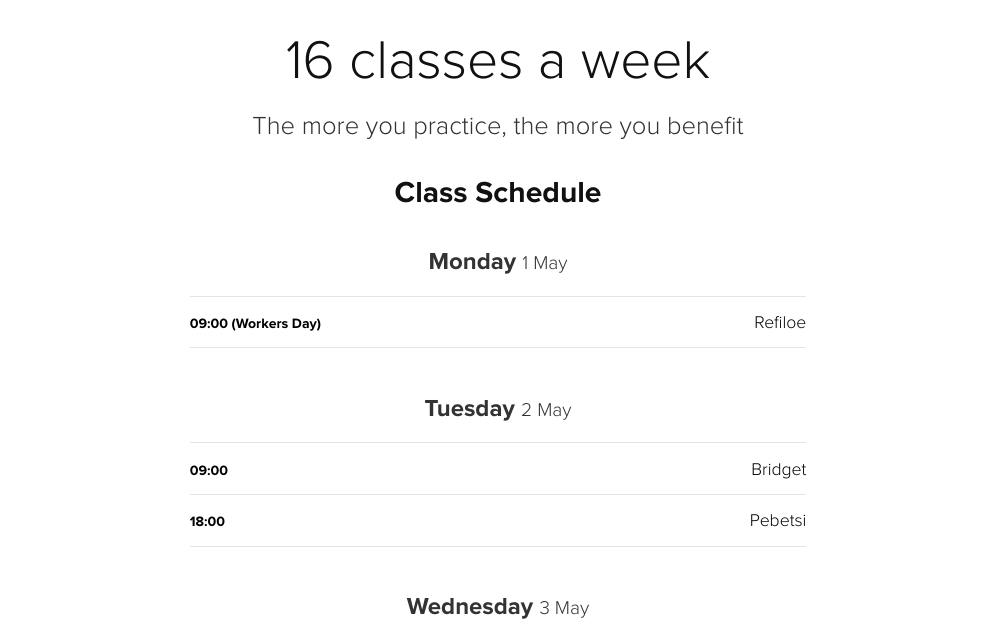
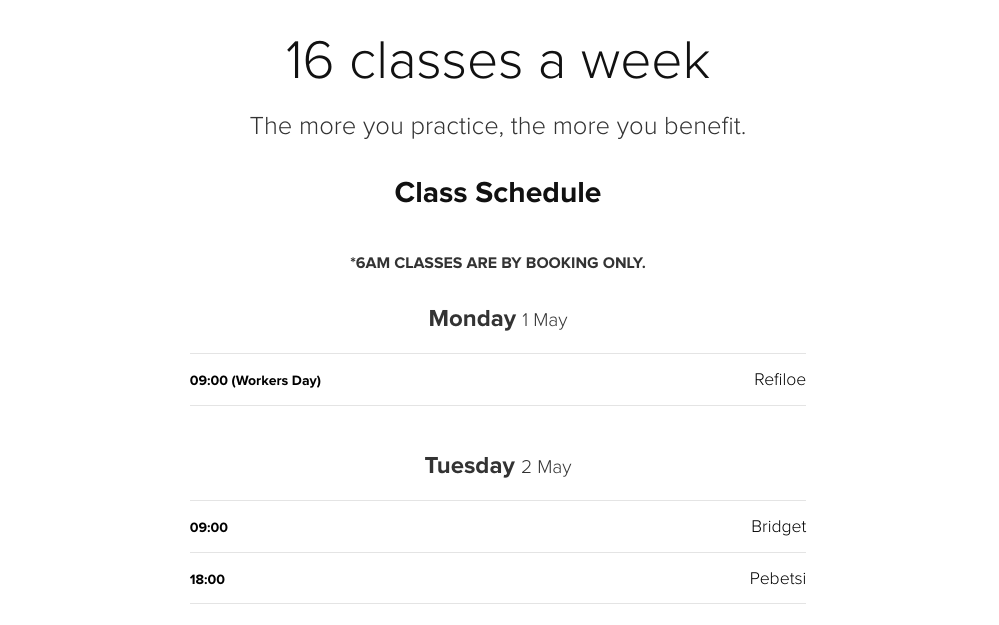
Before and after one commit to heyfarai/bikram, a website: page views/classes.html in a window 1280 px wide. Shown: the part 114-739 px from the top of the page, without its empty margins (142-1141 px from the left). Drawn offline with nearby package versions, Linux system fonts and the light colour scheme; files that its build step writes are made by us from their sources.

Commit message:
added 6am note

```diff
--- a/app.js
+++ b/app.js
@@ -55,6 +55,6 @@ app.use(function(err, req, res, next) {
     });
 });
 
-app.listen(app.get('port'), function() {
-  console.log("Bikram Yoga Fourways is running at localhost:" + app.get('port'))
+app.listen(5007, function() {
+  console.log("Bikram Yoga Fourways is running at localhost:" + 5007)
 })
--- a/views/classes.html
+++ b/views/classes.html
@@ -5,7 +5,7 @@
                 <div class="col-md-12">
                     <h1 class="page-title">16 classes a week</h1>
                     <h2 class="page-subtitle">
-                        The more you practice, the more you benefit<br>
+                        The more you practice, the more you benefit.
                     </h2>
                 </div>
             </div>
@@ -16,6 +16,7 @@
                 <div class="row">
                     <div class="col-sm-12">
                         <h2 class="section-title"><strong>Class Schedule</strong></h2>
+                        <h3 style="padding-top: 2.5rem; text-align: center; font-size: 1.6rem; text-transform: uppercase; font-weight: bold"> *6am classes are by booking only.</h3>
                         <div class="row">
                             <div class="col-sm-8 col-sm-offset-2">
                                 <ul class="class-list list-unstyled">
```
